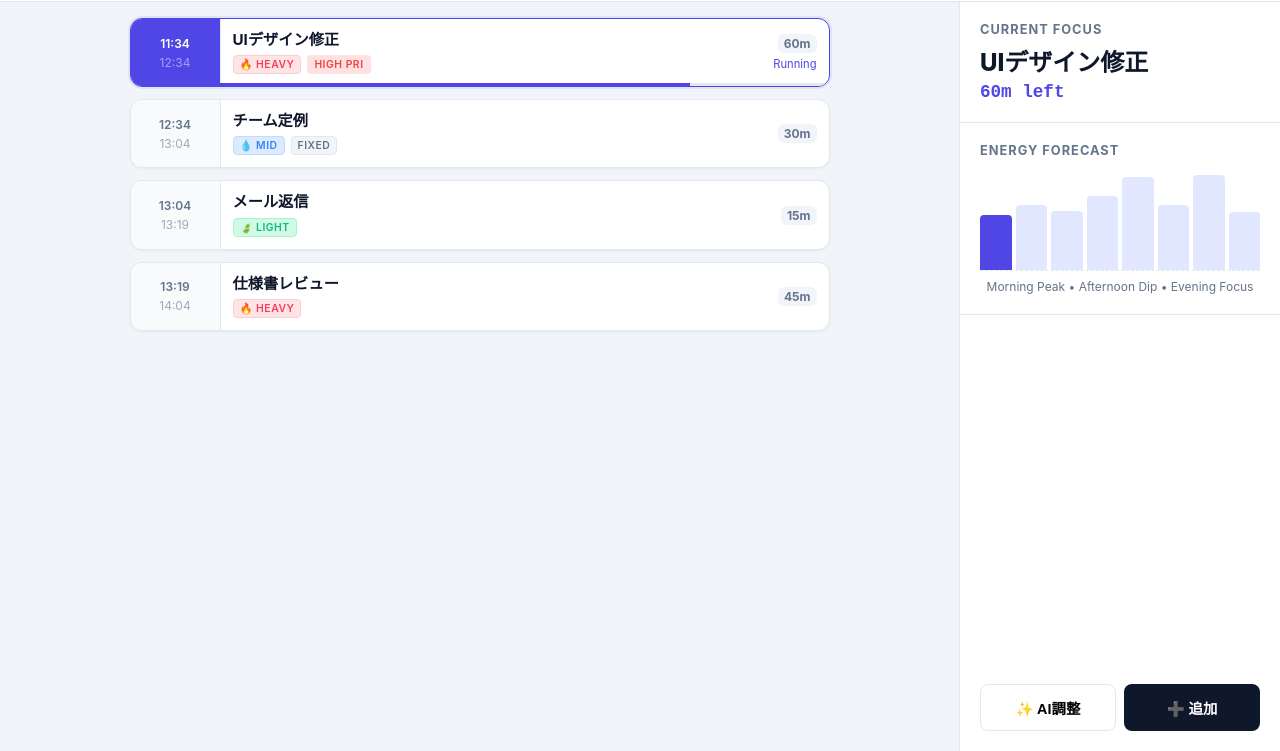
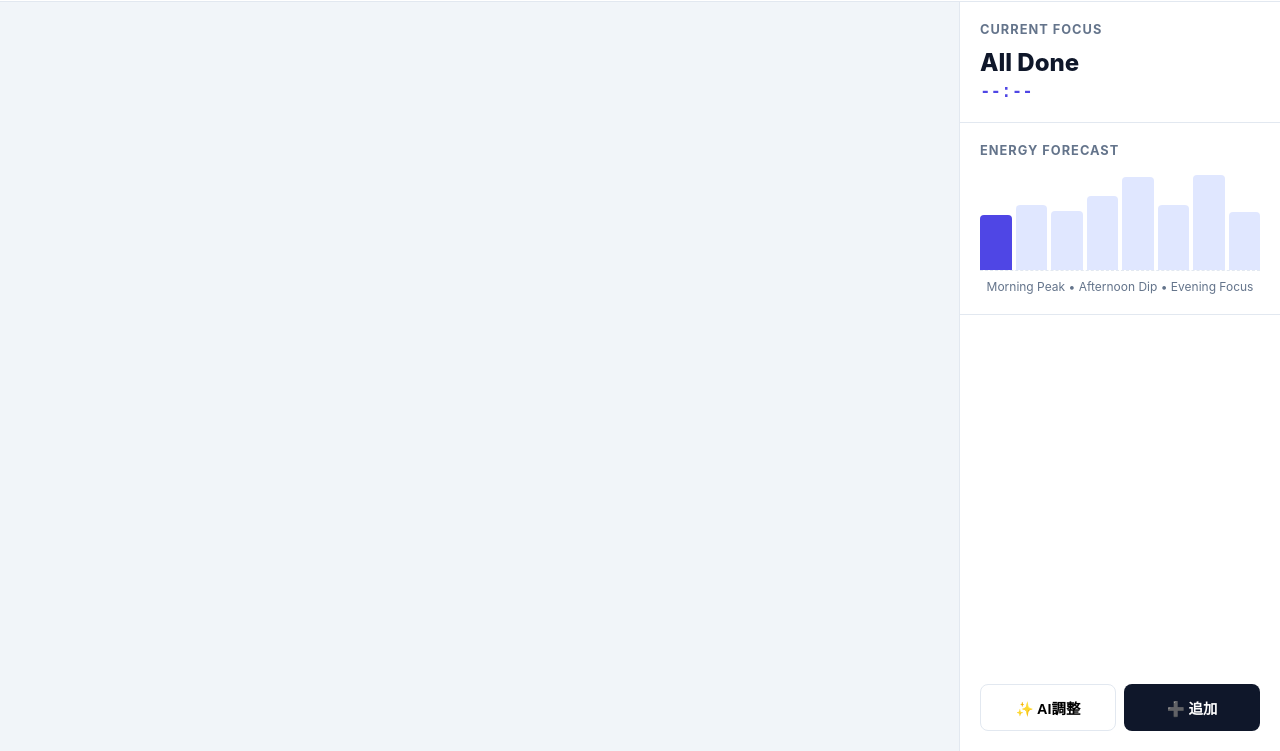
Before and after one commit to soucat0330/AI, a plain HTML site: page newpage.html in a window 1280 px wide. Shown: the part 49-800 px from the top of the page. Drawn offline with Linux system fonts and the light colour scheme.

Commit message:
Update newpage.html
初期タスクの削除

```diff
--- a/newpage.html
+++ b/newpage.html
@@ -262,10 +262,7 @@
 <script>
     // === Data ===
     let tasks = [
-        { id: 1, title: "UIデザイン修正", duration: 60, priority: "high", energy: "high" },
-        { id: 2, title: "チーム定例", duration: 30, priority: "fixed", energy: "mid" },
-        { id: 3, title: "メール返信", duration: 15, priority: "low", energy: "low" },
-        { id: 4, title: "仕様書レビュー", duration: 45, priority: "normal", energy: "high" }
+
     ];
     let doneCount = 0;
     let selectedEnergy = "mid";
```
